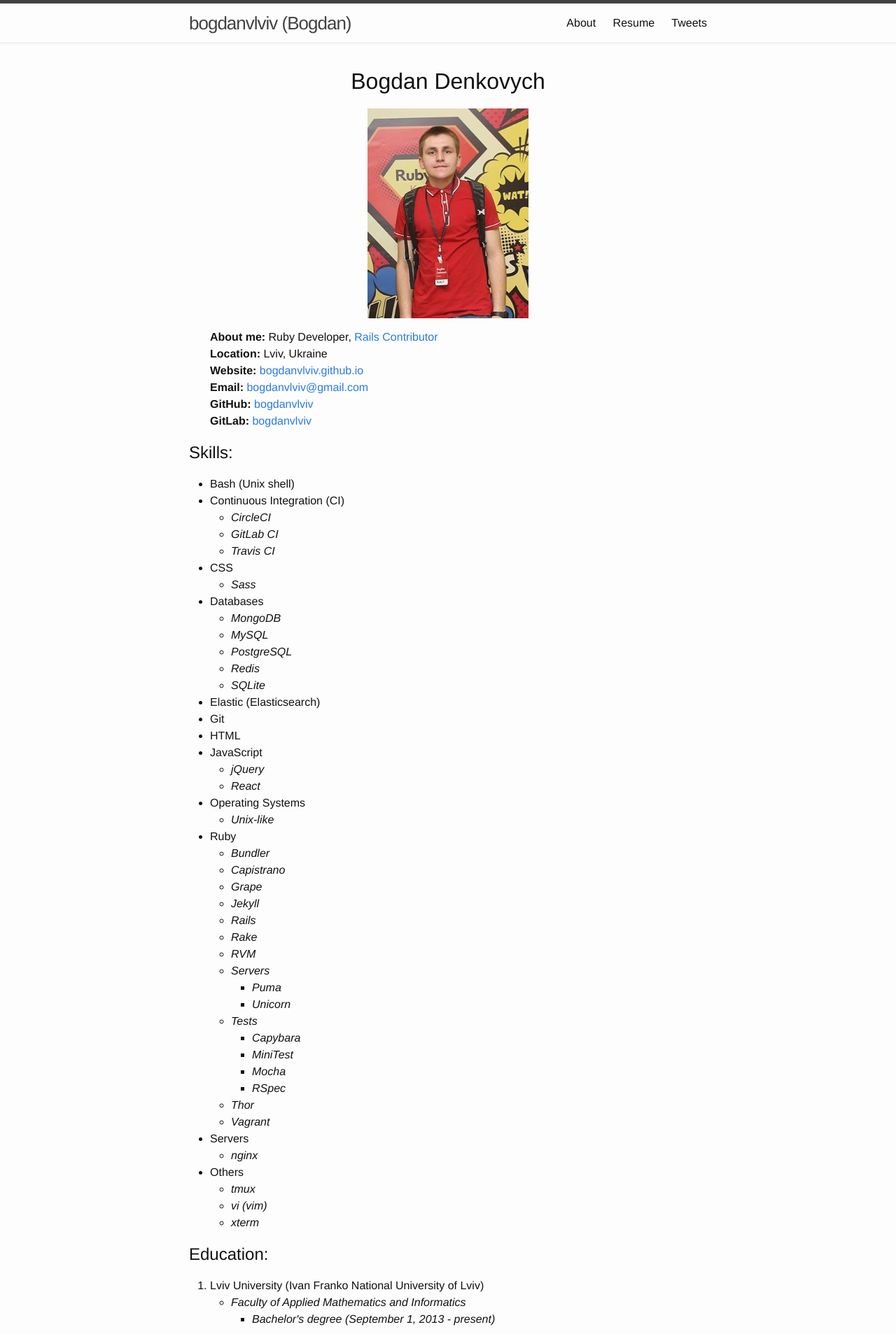
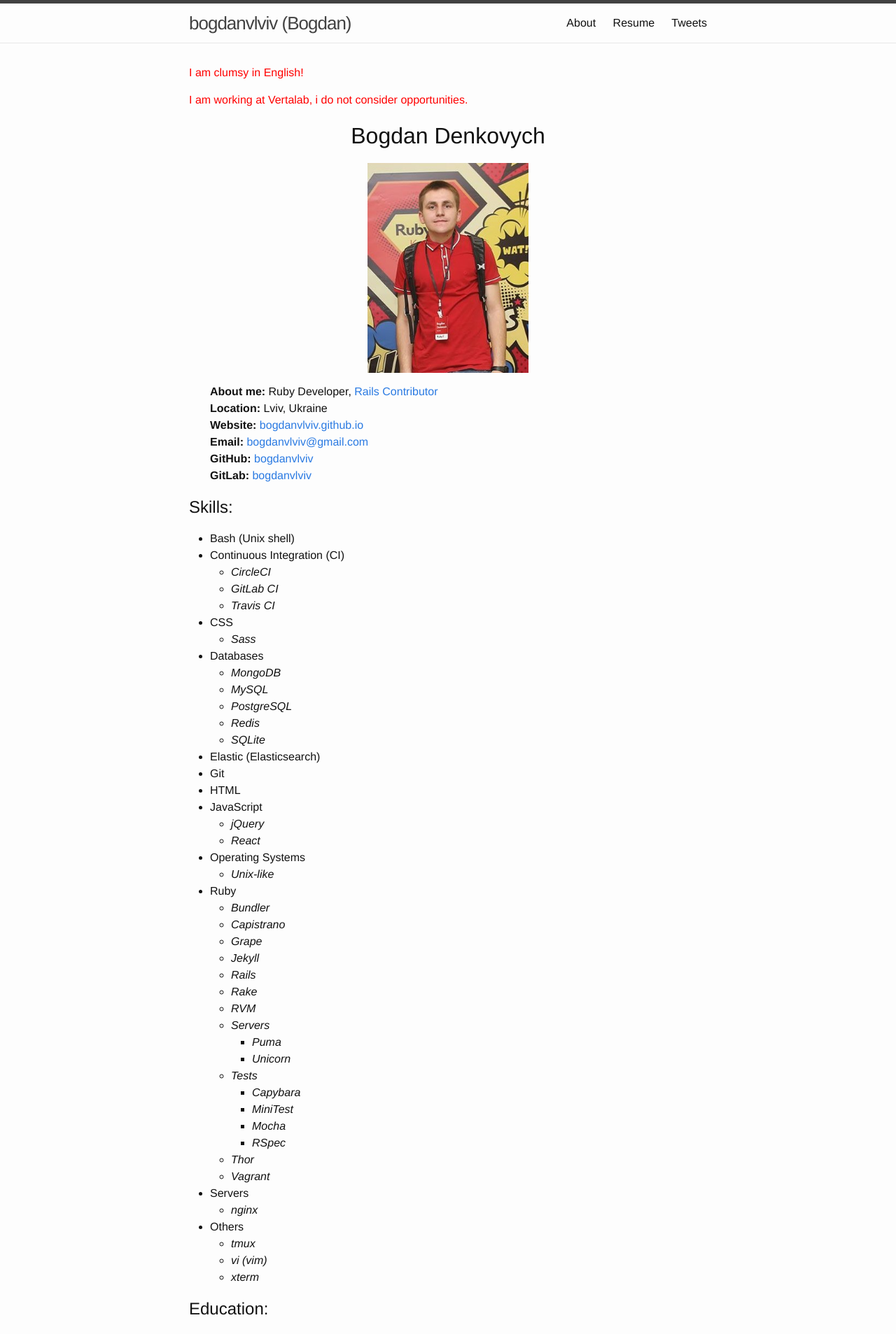
Before and after one commit to crowdpro3/bogdanvlviv.github.io, a Jekyll site: the page built from resume.html, in a window 1280 px wide. Shown: the top 1907 px of the page at 70% size. Built offline with Jekyll 4.4.1, drawn with Linux system fonts in a browser that asks for light colours; comment, search, counter and statistics services are not loaded; some of the changed text lies outside the part shown.

Commit message:
Add notices to resume

```diff
--- a/_sass/_layout.scss
+++ b/_sass/_layout.scss
@@ -242,6 +242,10 @@
 }
 
 .resume {
+  .notices {
+    color: red;
+  }
+
   .name {
     text-align: center;
   }
--- a/resume.html
+++ b/resume.html
@@ -5,6 +5,11 @@ permalink: /resume.html
 ---
 
 <div class="resume">
+  <div class="notices">
+    <p>I am clumsy in English!</p>
+    <p>I am working at Vertalab, i do not consider opportunities.</p>
+  </div>
+
   <h1 class="name">Bogdan Denkovych</h1>
   <div class="photo">
     <img src="/images/bogdanvlviv2.jpg" title="Bogdan Denkovych">
@@ -173,5 +178,5 @@ permalink: /resume.html
     <li><a href="https://github.com/tolk/tolk/commits/master?author=bogdanvlviv" target="_blank">tolk</a></li>
   </ul>
 
-  <span class="resume-meta" title="Updated at">November 26, 2016</span>
+  <span class="resume-meta" title="Updated at">December 2, 2016</span>
 </div>
```
